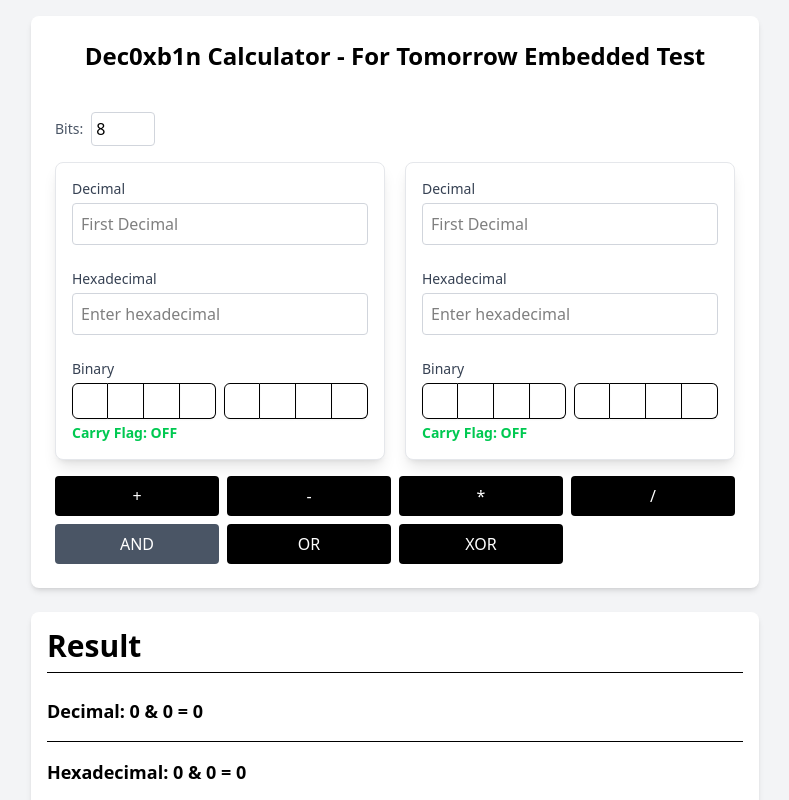
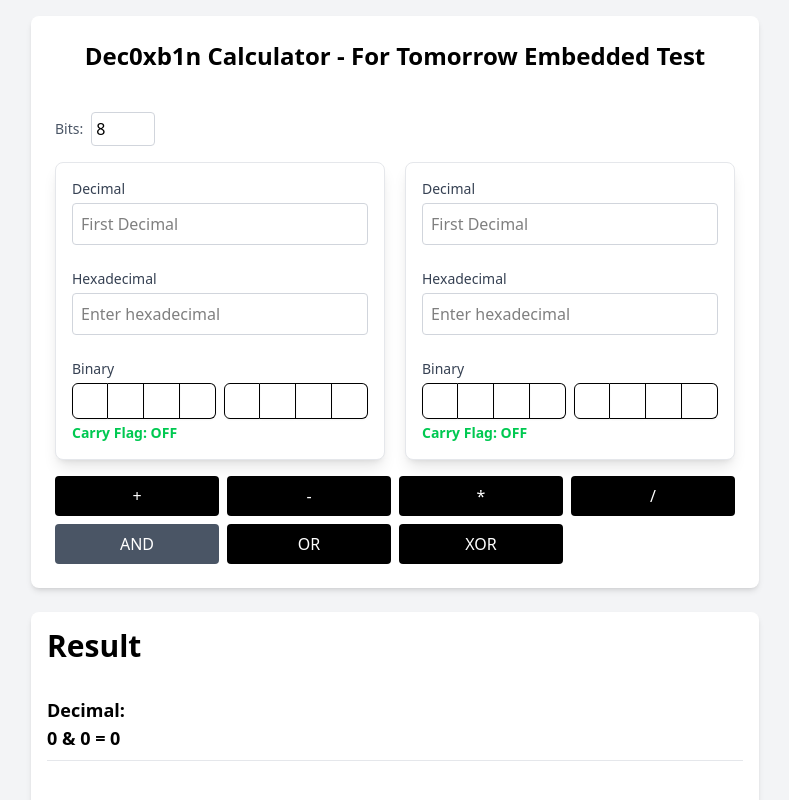
Before and after one commit to qckhanh/converter, a React (Vite) app: page / in a window 1280 px wide. Both pictures are taken after a click on the button "AND". Shown: the top 800 px of the page, without its empty margins (245-1034 px from the left). Built offline with nearby package versions, Linux system fonts and the light colour scheme.

Commit message:
binary display

```diff
--- a/src/App.jsx
+++ b/src/App.jsx
@@ -111,7 +111,7 @@ function App() {
             setExpressions({
                 dec: `${dec1} ${operator} ${dec2} = ${resultDec}`,
                 hex: `${hexValue1 || '0'} ${operator} ${hexValue2 || '0'} = ${resultDec.toString(16).toUpperCase()}`,
-                bin: `${binValue1 || '0'}\n${operator}\n${binValue2 || '0'}\n= ${resultBin}`
+                bin: `${binValue1 || '0'} ${operator} ${binValue2 || '0'} = ${resultBin}`
             });
         }
     };
--- a/src/Result.jsx
+++ b/src/Result.jsx
@@ -17,38 +17,36 @@ function Result({ result, expressions, bitLength }) {
     return (
         <div className="bg-white p-4 rounded-lg shadow-md w-full">
             <h2 className="text-3xl font-bold mb-2 text-black">Result</h2>
-            <hr/>
             <br/>
             <div className="space-y-4 text-lg">
                 {expressions.dec && (
-                    <p className=" font-semibold">
-                        Decimal: {expressions.dec}
+                    <p className=" font-semibold border-b-1 border-gray-200 pb-2">
+                        Decimal: <br/> {expressions.dec}
                     </p>
                 )}
-                <hr/>
+                <br/>
+
 
                 {expressions.hex && (
-                    <p className=" font-semibold">
-                        Hexadecimal: {expressions.hex}
+                    <p className="font-semibold border-b-1 border-gray-200">
+                        Hexadecimal: <br/> {expressions.hex}
                     </p>
                 )}
-                <hr/>
+                <br/>
                 {expressions.bin && (
                     <div className=" font-semibold">
-                        Binary Expression:
-                        {expressions.bin.split('\n').map((line, index) => (
-                            <p key={index}>{line}</p>
-                        ))}
-                    </div>
-                )}
-                <div className="space-y-2">
-                    <div>
-                        {/*Binary:{' '}*/}
-                        <InputOTP maxLength={bitLength} value={result.bin.padStart(bitLength, '0')}>
+                        Binary Expression: <br/>
+                        {expressions.bin.split(' ').map((line, index) => (
+                            // <p key={index}>{line}</p>
+                            ((line[0] === "1" || line[0] === "0" || (line.length !== 1 && line[0] == '-')) ?
+                                (
+                                    <p key={index}>
+                                        <InputOTP maxLength={bitLength} value={line.padStart(bitLength, '0')}>
                                             {binaryGroups.map((group, groupIndex) => (
                                                 <InputOTPGroup key={groupIndex}>
                                                     {group.map((digit, slotIndex) => (
                                                         <InputOTPSlot
+                                                            className={`${result.bin === line ? 'bg-green-300 font-bold' : ''}`}
                                                             key={slotIndex}
                                                             index={groupIndex * 4 + slotIndex}
                                                             value={digit}
@@ -58,8 +56,33 @@ function Result({ result, expressions, bitLength }) {
                                                 </InputOTPGroup>
                                             ))}
                                         </InputOTP>
+                                    </p>
+                                ) : (<p>{line}</p>)
+
+                            )
+
+
+                ))}
+                        {/*<div className="flex items-center justify-start">*/}
+                        {/*    {expressions.bin + "   "}*/}
+                        {/*    <InputOTP maxLength={bitLength} value={result.bin.padStart(bitLength, '0')}>*/}
+                        {/*        {binaryGroups.map((group, groupIndex) => (*/}
+                        {/*            <InputOTPGroup key={groupIndex}>*/}
+                        {/*                {group.map((digit, slotIndex) => (*/}
+                        {/*                    <InputOTPSlot*/}
+                        {/*                        key={slotIndex}*/}
+                        {/*                        index={groupIndex * 4 + slotIndex}*/}
+                        {/*                        value={digit}*/}
+                        {/*                        disabled*/}
+                        {/*                    />*/}
+                        {/*                ))}*/}
+                        {/*            </InputOTPGroup>*/}
+                        {/*        ))}*/}
+                        {/*    </InputOTP>*/}
+                        {/*</div>*/}
                     </div>
-                </div>
+                )}
+
             </div>
         </div>
     );
```
Lines whose indentation alone changed are shown as unchanged.
